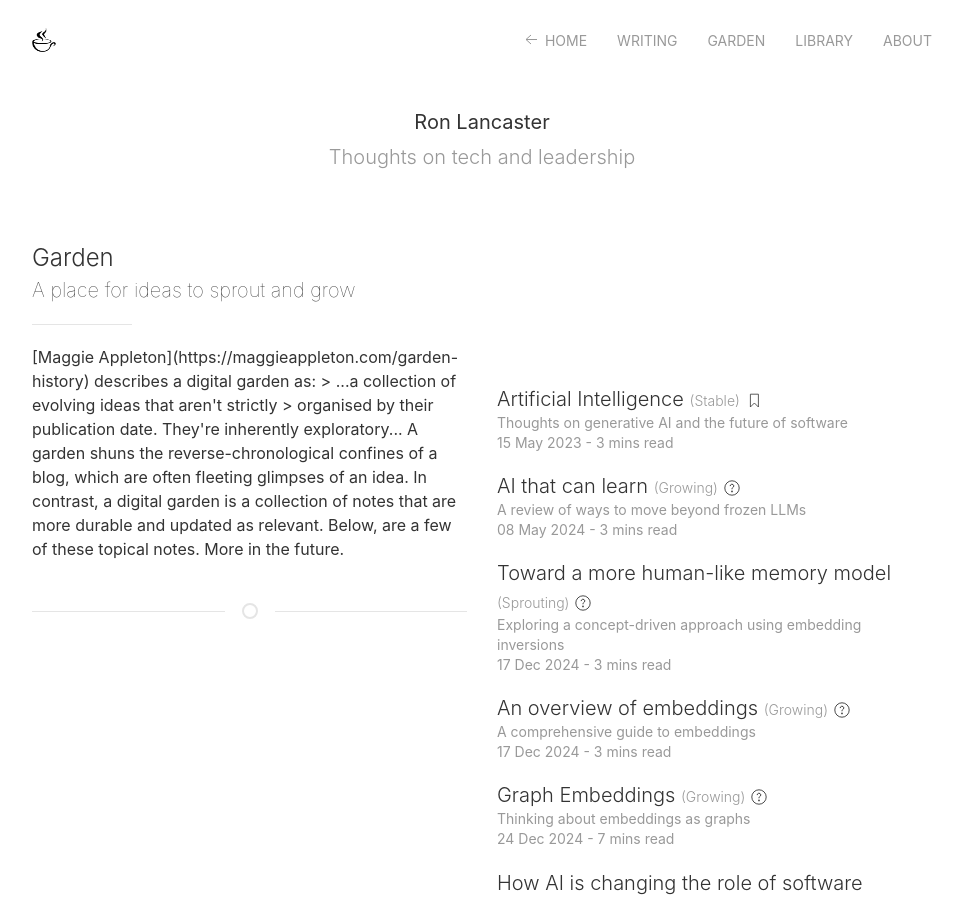
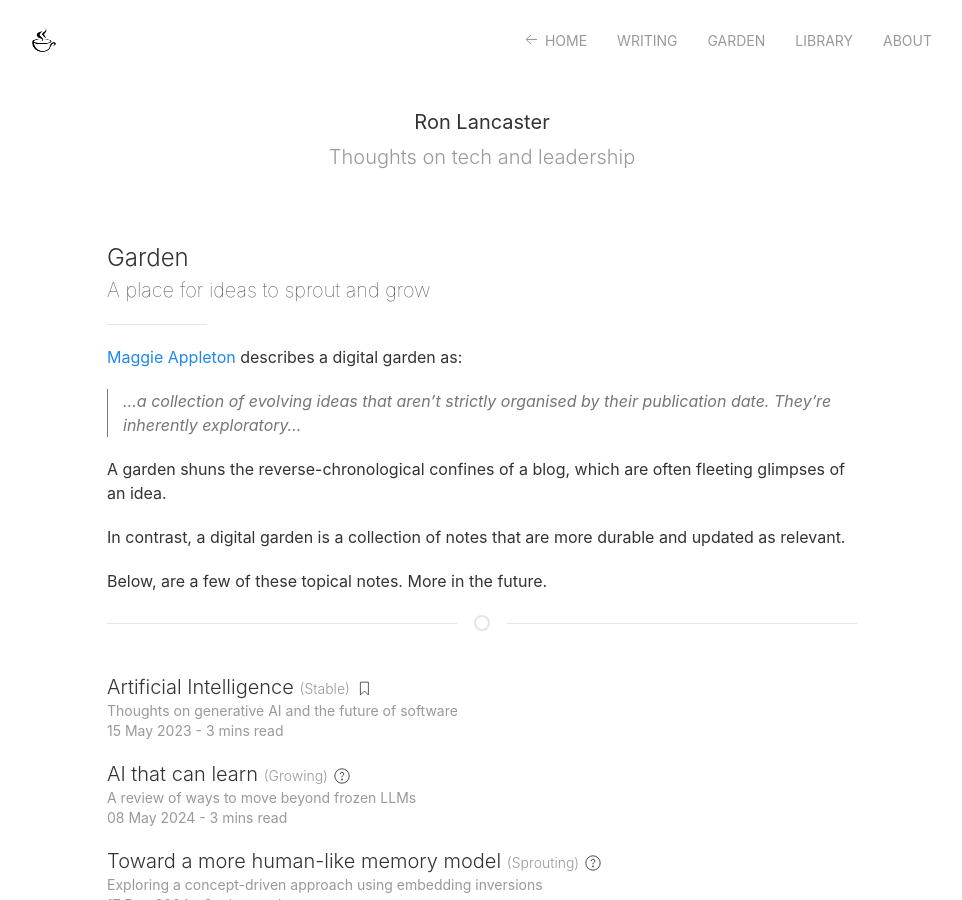
Before and after one commit to nyvyn/nyvyn.github.io, a Jekyll site: the page built from _pages/notes.markdown, in a window 1280 px wide and 900 px high. Shown: the whole window, without its empty margins (158-1120 px from the left). Built offline with Jekyll 4.4.1, drawn with Linux system fonts in a browser that asks for light colours.

Commit message:
Revert "Change layout to "full" for notes and books pages"
This reverts commit 77523b6619cbd9e3d6b58fd5cf9c2aa44819fd7e.

```diff
--- a/_layouts/full.html
+++ /dev/null
@@ -1,23 +0,0 @@
-<!doctype html>
-<html lang="en">
-
-{% include head.html %}
-
-<body>
-
-{% include navigation.html %}
-
-{% include profile.html %}
-
-<main data-uk-height-viewport="expand: true">
-    <div class="uk-section uk-section-small uk-section-default">
-        <div class="uk-container uk-container-small">
-            {{ content }}
-        </div>
-    </div>
-</main>
-
-{% include footer.html %}
-
-</body>
-</html>
--- a/_pages/books.markdown
+++ b/_pages/books.markdown
@@ -1,5 +1,5 @@
 ---
-layout: full
+layout: page
 title: Library
 permalink: /books
 ---
--- a/_pages/notes.markdown
+++ b/_pages/notes.markdown
@@ -12,11 +12,6 @@ permalink: /notes
 </h4>
 <hr class="uk-divider-small">
 
-<div class="uk-grid-medium uk-flex uk-child-width-1-2@m" data-uk-grid>
-<div>
-{% include notes.html full=false limit=100 %}
-</div>
-<div class="uk-flex-first">
 [Maggie Appleton](https://maggieappleton.com/garden-history) describes a digital garden as:
 
 > ...a collection of evolving ideas that aren't strictly
@@ -30,5 +25,5 @@ In contrast, a digital garden is a collection of notes that are more durable and
 Below, are a few of these topical notes. More in the future.
 
 <hr class="uk-divider-icon">
-</div>
-</div>
+
+{% include notes.html full=false limit=100 %}
```
Also changed, not shown: other parts of _pages/notes.markdown (+1 -1 lines).
